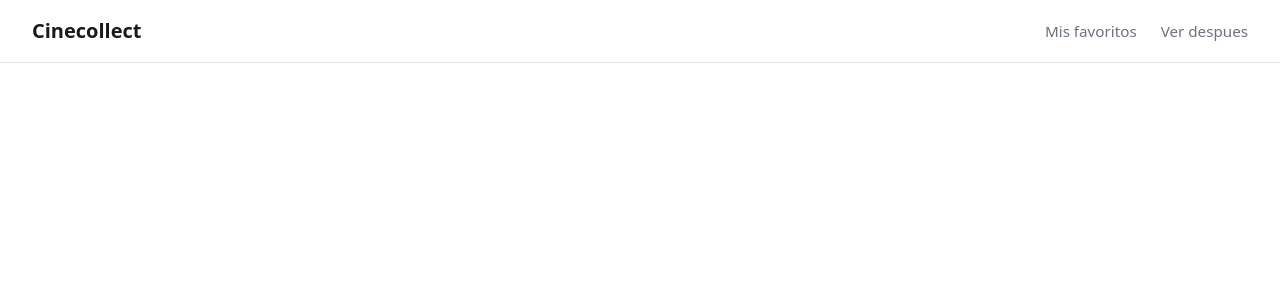
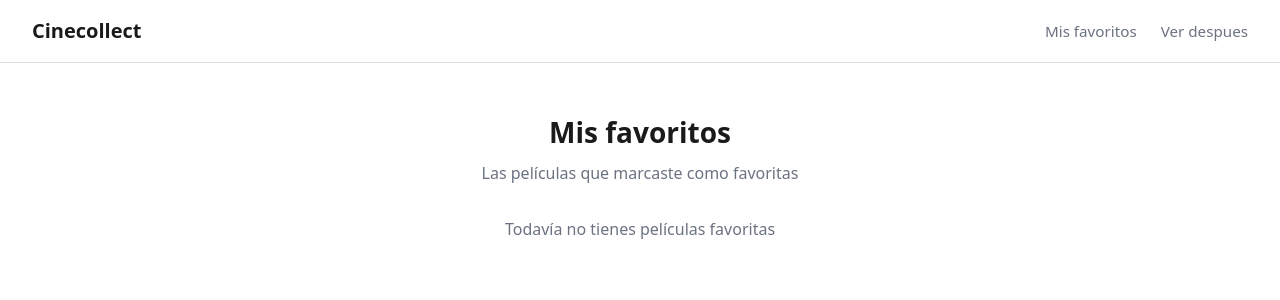
Before and after one commit to floreslog/cinecollect-project, a React (Vite) app in the folder client/: page /favoritos in a window 1280 px wide. Shown: the top 300 px of the page. Built offline with nearby package versions, Linux system fonts and the light colour scheme.

Commit message:
feat: crear pagina mis favoritos

```diff
--- a/client/src/App.tsx
+++ b/client/src/App.tsx
@@ -4,6 +4,7 @@ import Header from './components/header/Header';
 import Inicio from './pages/inicio/Inicio';
 import Catalogo from './pages/catalogo/Catalogo';
 import VerDespues from './pages/ver-despues/VerDespues';
+import Favoritos from './pages/favoritos/Favoritos';
 
 export default function App() {
   return (
@@ -13,6 +14,7 @@ export default function App() {
         <Route path="/" element={<Inicio />} />
         <Route path="/catalogo" element={<Catalogo />} />
         <Route path="/ver-despues" element={<VerDespues />} />
+        <Route path="/favoritos" element={<Favoritos />} />
       </Routes>
     </>
   );
--- a/client/src/components/header/Header.tsx
+++ b/client/src/components/header/Header.tsx
@@ -8,7 +8,7 @@ export default function Header() {
         <Link to="/">Cinecollect</Link>
       </h2>
       <nav>
-        <a href="">Mis favoritos</a>
+        <Link to="/favoritos">Mis favoritos</Link>
         <Link to="/ver-despues">Ver despues</Link>
       </nav>
     </header>
--- /dev/null
+++ b/client/src/pages/favoritos/Favoritos.tsx
@@ -0,0 +1,23 @@
+import { peliculas } from '../../data/peliculas';
+import { useColeccion } from '../../context/useColeccion';
+import ListaPeliculas from '../../components/lista-peliculas/ListaPeliculas';
+
+export default function Favoritos() {
+  const { favoritos } = useColeccion();
+
+  const peliculasFavoritas = peliculas.filter((pelicula) =>
+    favoritos.includes(pelicula.id),
+  );
+
+  return (
+    <main className="catalogo-main">
+      <h1>Mis favoritos</h1>
+      <p>Las películas que marcaste como favoritas</p>
+
+      <ListaPeliculas
+        peliculas={peliculasFavoritas}
+        mensajeVacio="Todavía no tienes películas favoritas"
+      />
+    </main>
+  );
+}
```
